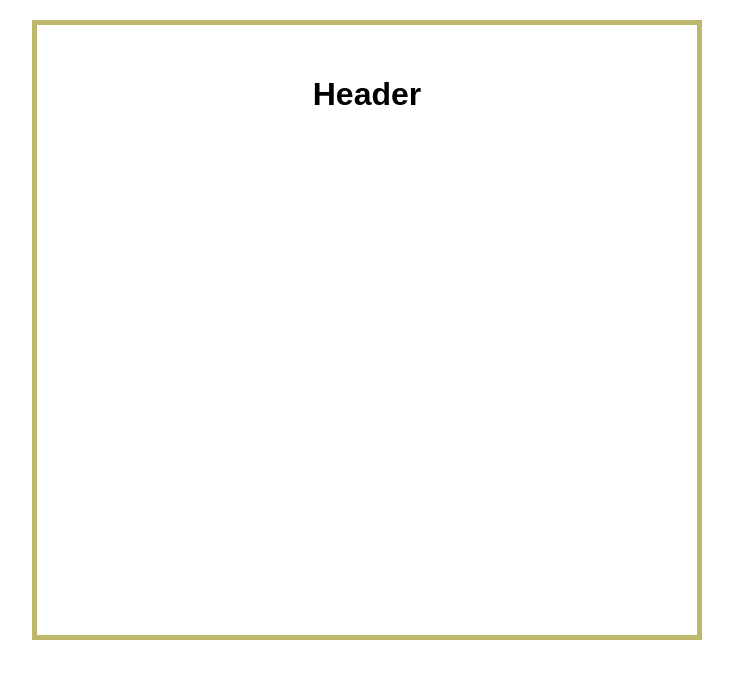
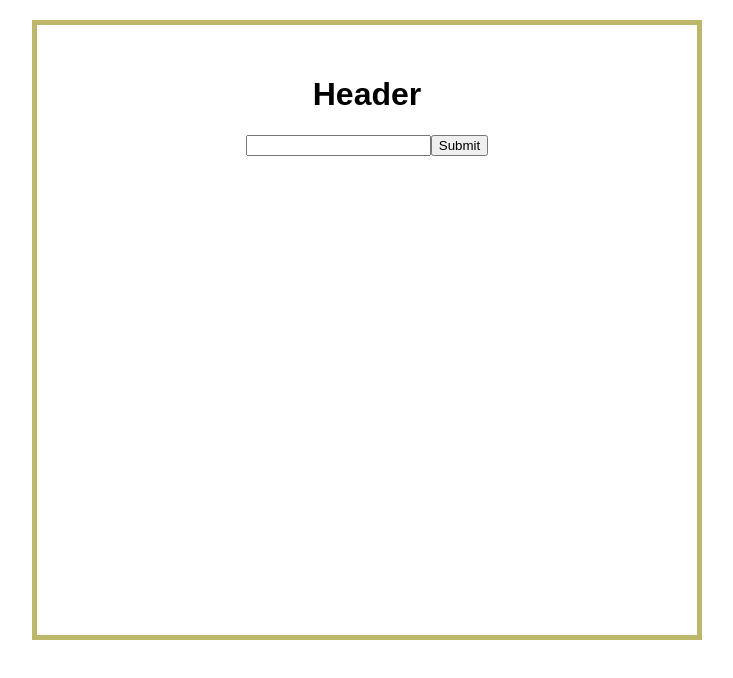
Before and after one commit to alinaeem1/todo_client_app_react_redux, a React (Create React App) app: page / in a window 1280 px wide. Shown: the top 678 px of the page, without its empty margins (273-1006 px from the left). Built offline with nearby package versions, Linux system fonts and the light colour scheme.

Commit message:
TodoEnter added for todo entry

```diff
--- a/src/App.js
+++ b/src/App.js
@@ -1,6 +1,7 @@
 import React, { Component } from "react";
 import "./App.css";
 import Header from "./components/Header";
+import TodoEnter from "./components/TodoEnter";
 
 class App extends Component {
   render() {
@@ -8,6 +9,7 @@ class App extends Component {
       <div className="App">
         <div className="wrapper">
           <Header />
+          <TodoEnter />
         </div>
       </div>
     );
--- /dev/null
+++ b/src/components/TodoEnter.jsx
@@ -0,0 +1,32 @@
+import React, { Component } from "react";
+
+export default class TodoEnter extends Component {
+  constructor(props) {
+    super(props);
+
+    this.state = { value: "test" };
+    this.handleChange = this.handleChange.bind(this);
+    this.addTodo = this.addTodo.bind(this);
+  }
+
+  handleChange() {
+    console.log("you change something");
+  }
+
+  addTodo(todo) {
+    console.log("Todo: ", todo);
+  }
+  render() {
+    return (
+      <div>
+        <input type="text" value="" onChange="{this.handleChange}" />
+        <button
+          className="btn btn-primary"
+          onClick={() => this.addTodo(this.state.value)}
+        >
+          Submit
+        </button>
+      </div>
+    );
+  }
+}
```
